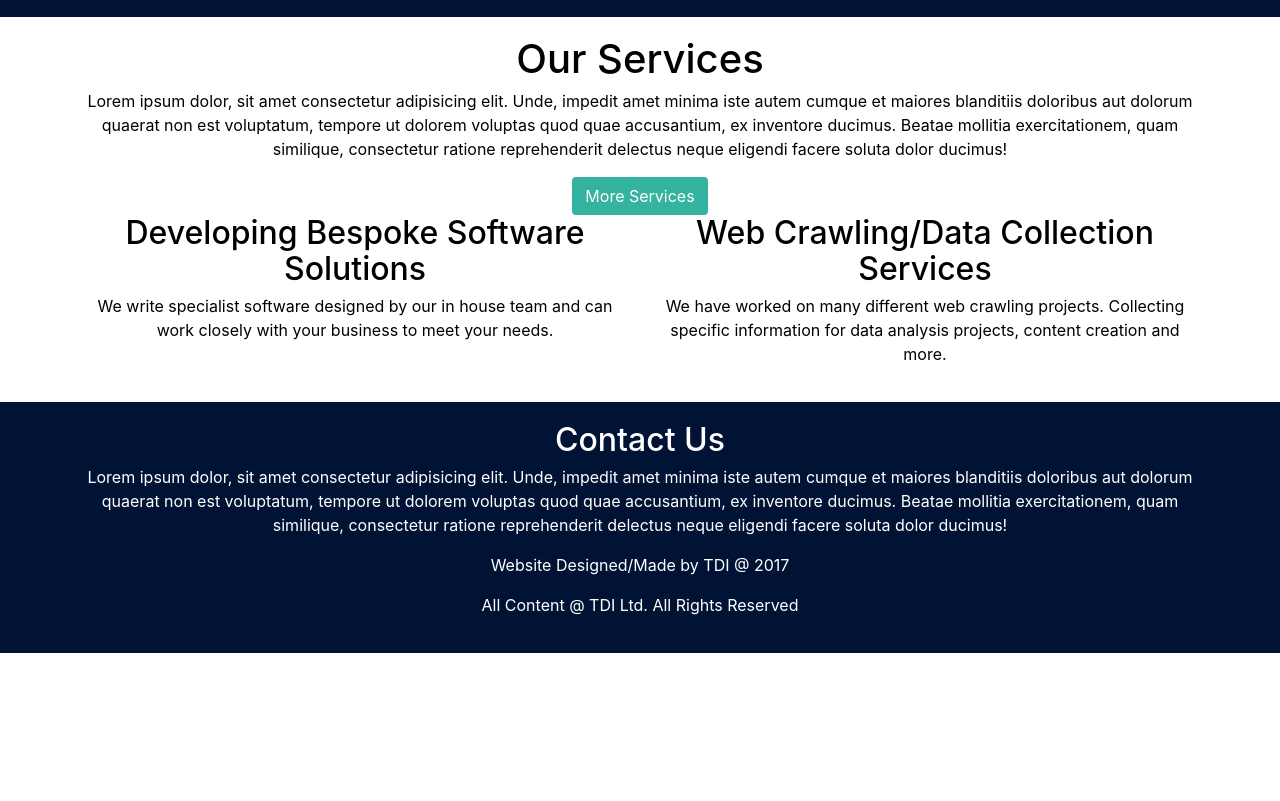
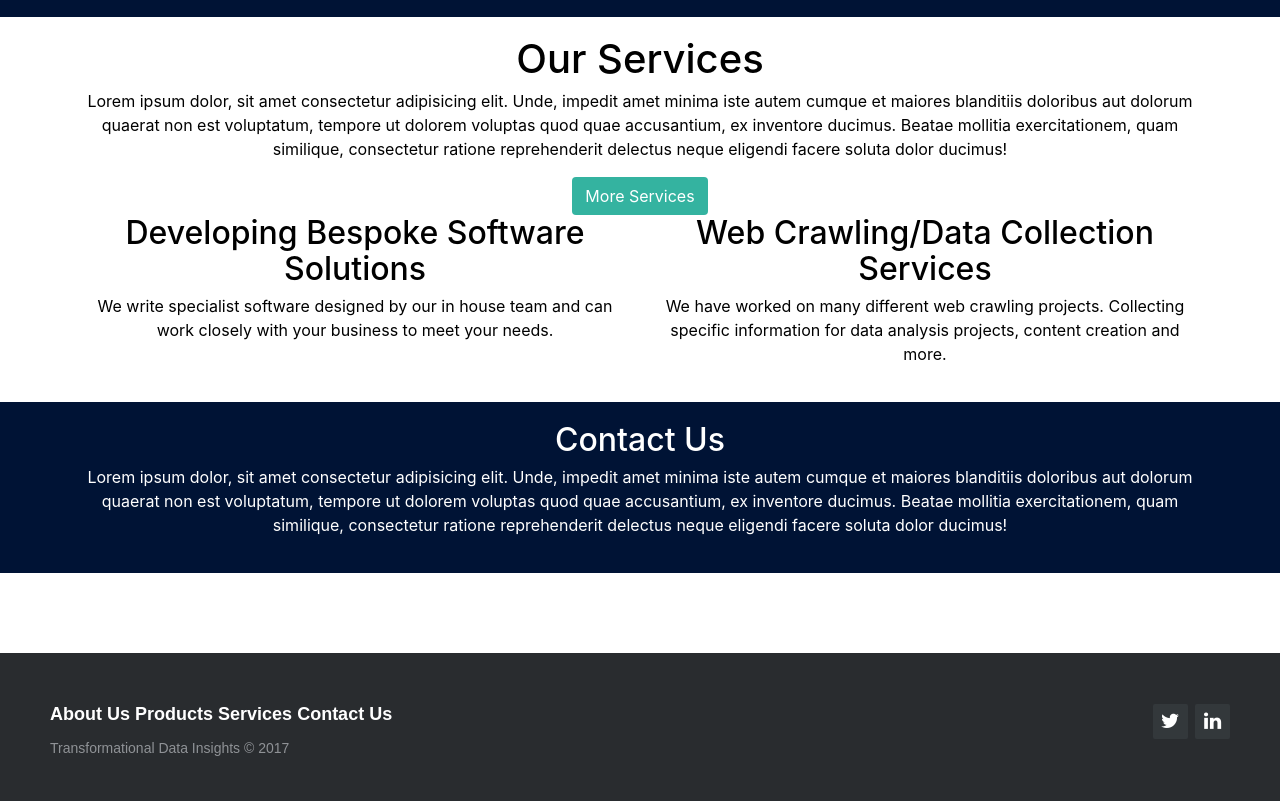
Before and after one commit to chrisbeldam/TDI-Update, a website: page index.html in a window 1280 px wide. Shown: the part 1289-2090 px from the top of the page. Before the commit the page ends 1942 px from the top, so only its background shows below. Drawn offline with nearby package versions, Linux system fonts and the light colour scheme.

Commit message:
Footer Update

```diff
--- a/index.html
+++ b/index.html
@@ -7,6 +7,7 @@
       <link rel="stylesheet" href="cssnano/styles.css">
       <link rel="stylesheet" href="https://maxcdn.bootstrapcdn.com/bootstrap/4.0.0-beta/css/bootstrap.min.css" integrity="sha384-/Y6pD6FV/Vv2HJnA6t+vslU6fwYXjCFtcEpHbNJ0lyAFsXTsjBbfaDjzALeQsN6M" crossorigin="anonymous">
       <link rel="stylesheet" href="https://cdnjs.cloudflare.com/ajax/libs/animate.css/3.5.2/animate.min.css">
+      <link rel="stylesheet" href="http://maxcdn.bootstrapcdn.com/font-awesome/4.2.0/css/font-awesome.min.css">
       <script src="https://code.jquery.com/jquery-3.2.1.slim.min.js" integrity="sha384-KJ3o2DKtIkvYIK3UENzmM7KCkRr/rE9/Qpg6aAZGJwFDMVNA/GpGFF93hXpG5KkN" crossorigin="anonymous"></script>
       <script src="https://cdnjs.cloudflare.com/ajax/libs/popper.js/1.11.0/umd/popper.min.js" integrity="sha384-b/U6ypiBEHpOf/4+1nzFpr53nxSS+GLCkfwBdFNTxtclqqenISfwAzpKaMNFNmj4" crossorigin="anonymous"></script>
       <script src="https://maxcdn.bootstrapcdn.com/bootstrap/4.0.0-beta/js/bootstrap.min.js" integrity="sha384-h0AbiXch4ZDo7tp9hKZ4TsHbi047NrKGLO3SEJAg45jXxnGIfYzk4Si90RDIqNm1" crossorigin="anonymous"></script>
@@ -132,10 +133,24 @@
       <div class="container">
         <h2>Contact Us</h2>
         <p>Lorem ipsum dolor, sit amet consectetur adipisicing elit. Unde, impedit amet minima iste autem cumque et maiores blanditiis doloribus aut dolorum quaerat non est voluptatum, tempore ut dolorem voluptas quod quae accusantium, ex inventore ducimus. Beatae mollitia exercitationem, quam similique, consectetur ratione reprehenderit delectus neque eligendi facere soluta dolor ducimus!</p>
-        <p>Website Designed/Made by TDI @ 2017</p>
-        <p>All Content @ TDI Ltd. All Rights Reserved</p>
       </div>
   </section>
+
+  <footer class="footer-distributed">
+    <div class="footer-right">
+      <a href="https://twitter.com/TD_insight" target="_blank"><i class="fa fa-twitter"></i></a>
+      <a href="https://www.linkedin.com/company/11206160/" target="_blank"><i class="fa fa-linkedin"></i></a>
+    </div>
+    <div class="footer-left">
+      <p class="footer-links">
+        <a href="about_us.html">About Us</a>
+        <a href="products.html">Products</a>
+        <a href="services.html">Services</a>
+        <a href="contact.html">Contact Us</a>
+      </p>
+      <p>Transformational Data Insights &copy; 2017</p>
+    </div>
+  </footer>
 
       <!-- jQuery -->
     <script src="MinJS/jquery.js"></script>
--- a/sass/styles.scss
+++ b/sass/styles.scss
@@ -91,6 +91,76 @@ $blacktext: black;
     padding:20px 0;
   }
 
+  .footer-distributed {
+    background-color: #292c2f;
+    box-shadow: 0 1px 1px 0 rgba(0, 0, 0, 0.12);
+    box-sizing: border-box;
+    width: 100%;
+    text-align: left;
+    font: normal 16px sans-serif;
+  }
+
+  .footer-distributed{
+    .footer-left p{
+    color:  #8f9296;
+    font-size: 14px;
+    margin: 0;
+  }
+}
+
+  /* Footer links */
+
+  .footer-distributed {
+    p.footer-links {
+      font-size: 18px;
+      font-weight: bold;
+      color: #ffffff;
+      margin: 0 0 10px;
+      padding: 0;
+      a {
+        display: inline-block;
+        line-height: 1.8;
+        text-decoration: none;
+        color: inherit;
+      }
+    }
+    .footer-right {
+      float: right;
+      margin-top: 6px;
+      max-width: 180px;
+      a {
+        display: inline-block;
+        width: 35px;
+        height: 35px;
+        background-color: #33383b;
+        border-radius: 2px;
+        font-size: 20px;
+        color: #ffffff;
+        text-align: center;
+        line-height: 35px;
+        margin-left: 3px;
+      }
+    }
+  }
+
+  /* If you don't want the footer to be responsive, remove these media queries */
+
+@media (max-width: 600px) {
+    .footer-distributed {
+      .footer-left {
+        text-align: center;
+      }
+      .footer-right {
+        text-align: center;
+        float: none;
+        margin: 0 auto 20px;
+      }
+      .footer-left p.footer-links {
+        line-height: 1.8;
+      }
+    }
+  }
+
   @media(max-width:960px){
     .container{
       padding-right:3rem;
```
Also changed, not shown: css/styles.css, cssnano/styles.css, imgmin/logo_no_bg.png (added).
